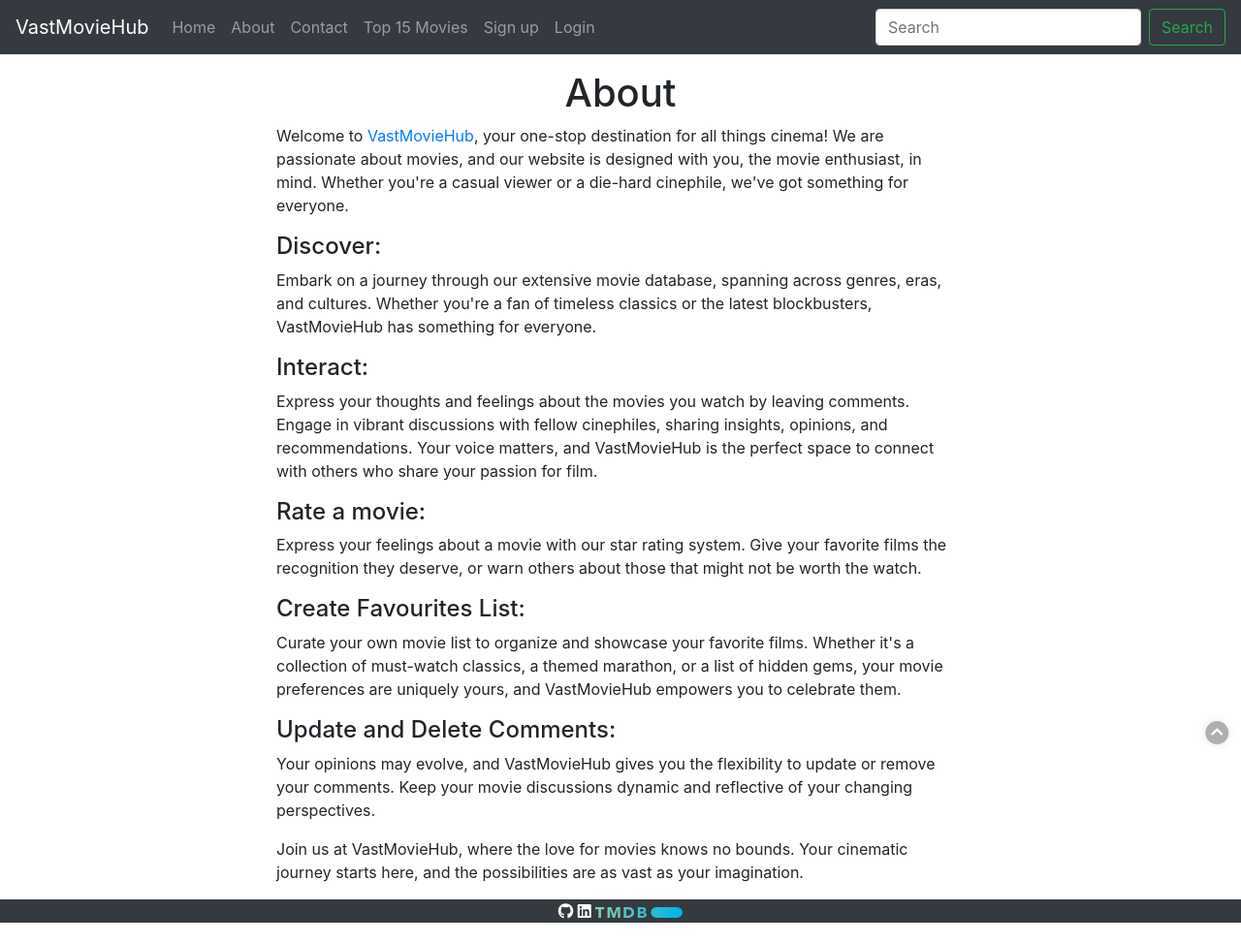
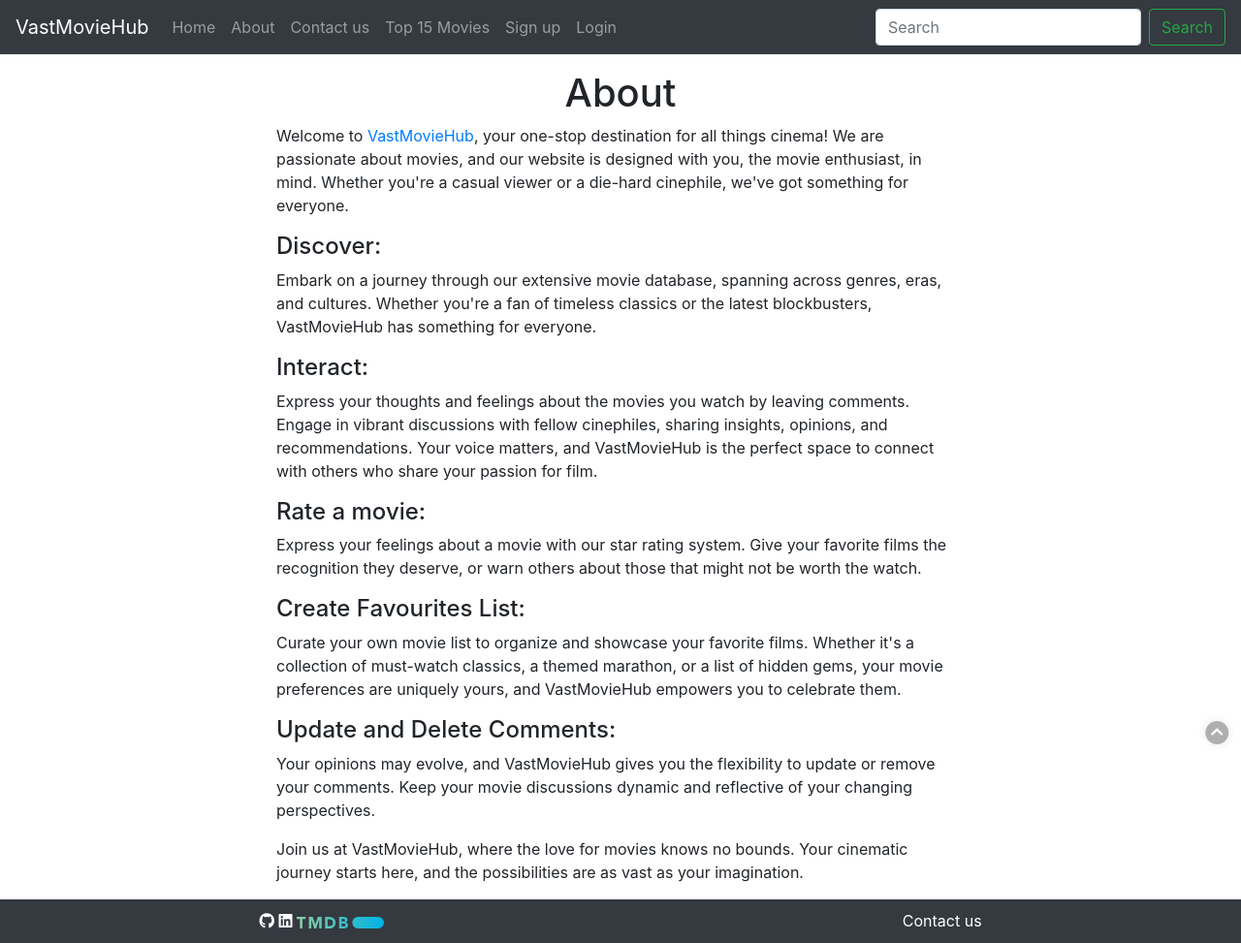
Before and after one commit to Vasileios20/MovieHub, a Django app: page /about/ in a window 1280 px wide. Shown: the whole page at 97% size. Before the commit the page ends 952 px from the top, so only its background shows below. Run offline with Django 4.2, Linux system fonts and the light colour scheme; some libraries are stand-ins or nearby versions.

Commit message:
Update style to footer and add contact us link for to improve UX

```diff
--- a/static/css/style.css
+++ b/static/css/style.css
@@ -12,6 +12,10 @@ body {
     margin-bottom: 0.5rem;
     font-weight: 600;
 
+}
+
+.footer {
+    height: 2.8rem;
 }
 
 /* Sign Up/ Login/ Password Change/ Password Reset forms */
--- a/templates/base.html
+++ b/templates/base.html
@@ -32,7 +32,7 @@
                             <a class="nav-link" href="{% url 'about' %}">About</a>
                         </li>
                         <li class="nav-item">
-                            <a class="nav-link" href="{% url 'contact' %}">Contact</a>
+                            <a class="nav-link" href="{% url 'contact' %}">Contact us</a>
                         </li>
                         <li class="nav-item">
                             <a class="nav-link" href="{% url 'view_ratings' %}">Top 15 Movies</a>
@@ -85,7 +85,8 @@
         <!-- Scroll to top button -->
         <div id="scroll-top-btn"><i class="fa-solid fa-circle-chevron-up"></i></div>
 
-        <footer class="bg-dark text-white text-center">
+        <footer class="bg-dark text-white d-flex justify-content-around align-items-center footer">
+            <div class="">
                 <a href="https://github.com/Vasileios20/movieHub" target="_blank"
                     aria-label="Visit the game's repository page on git hub"><i
                         class="fa-brands fa-github text-white"></i></a>
@@ -93,6 +94,8 @@
                     aria-label="Visit developers LinkedIn profile"><i class="fa-brands fa-linkedin text-white"></i></a>
                 <a href="https://www.themoviedb.org/" target="_blank" aria-label="Visit TMDB API website"><img
                         src="{% static 'tmdb.svg' %}" alt="" style="width: 90px;"></a>
+            </div>
+            <a class="text-white" href="{% url 'contact' %}">Contact us</a>
         </footer>
     </div>
 
```
Lines whose indentation alone changed are shown as unchanged.
